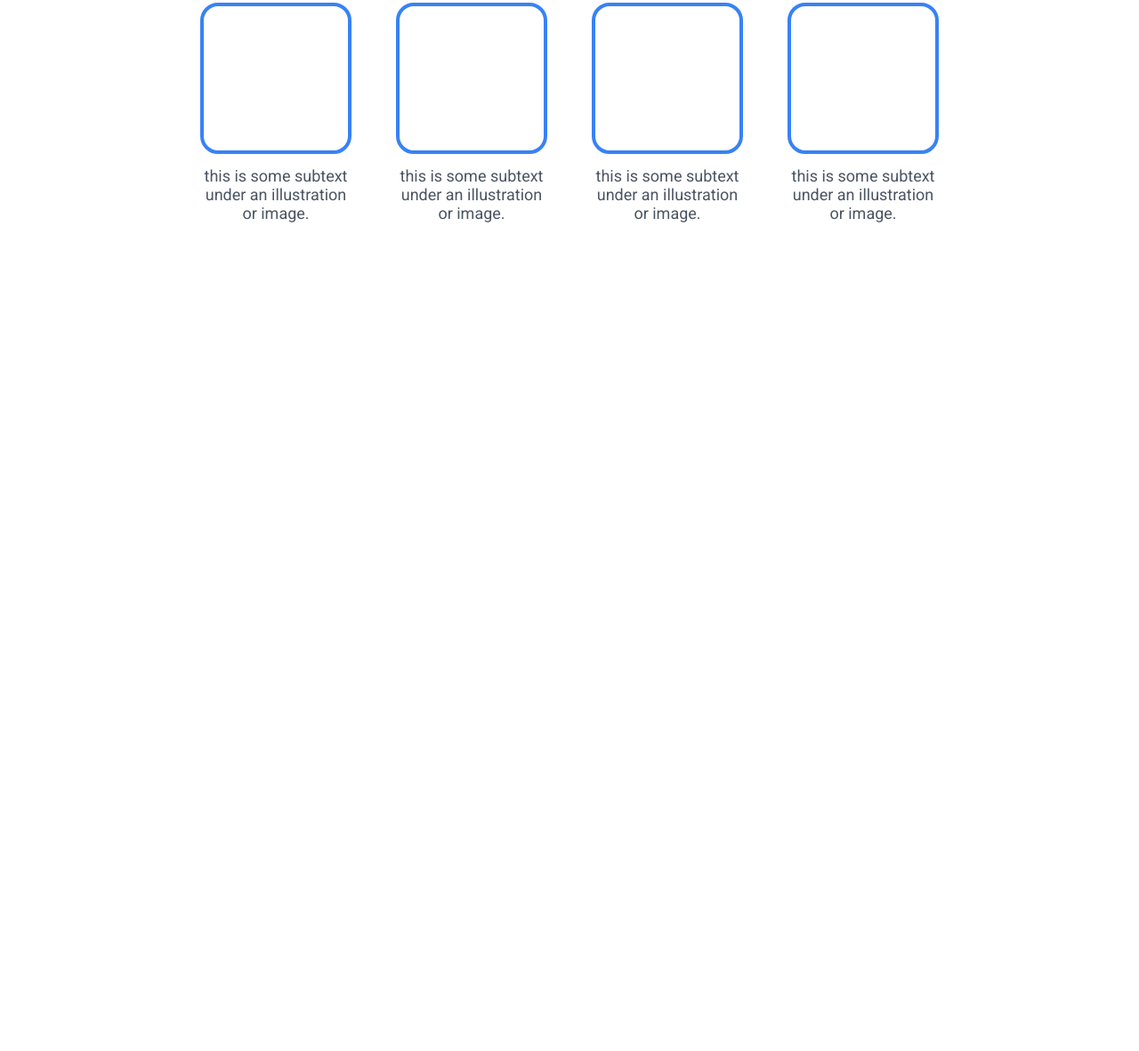
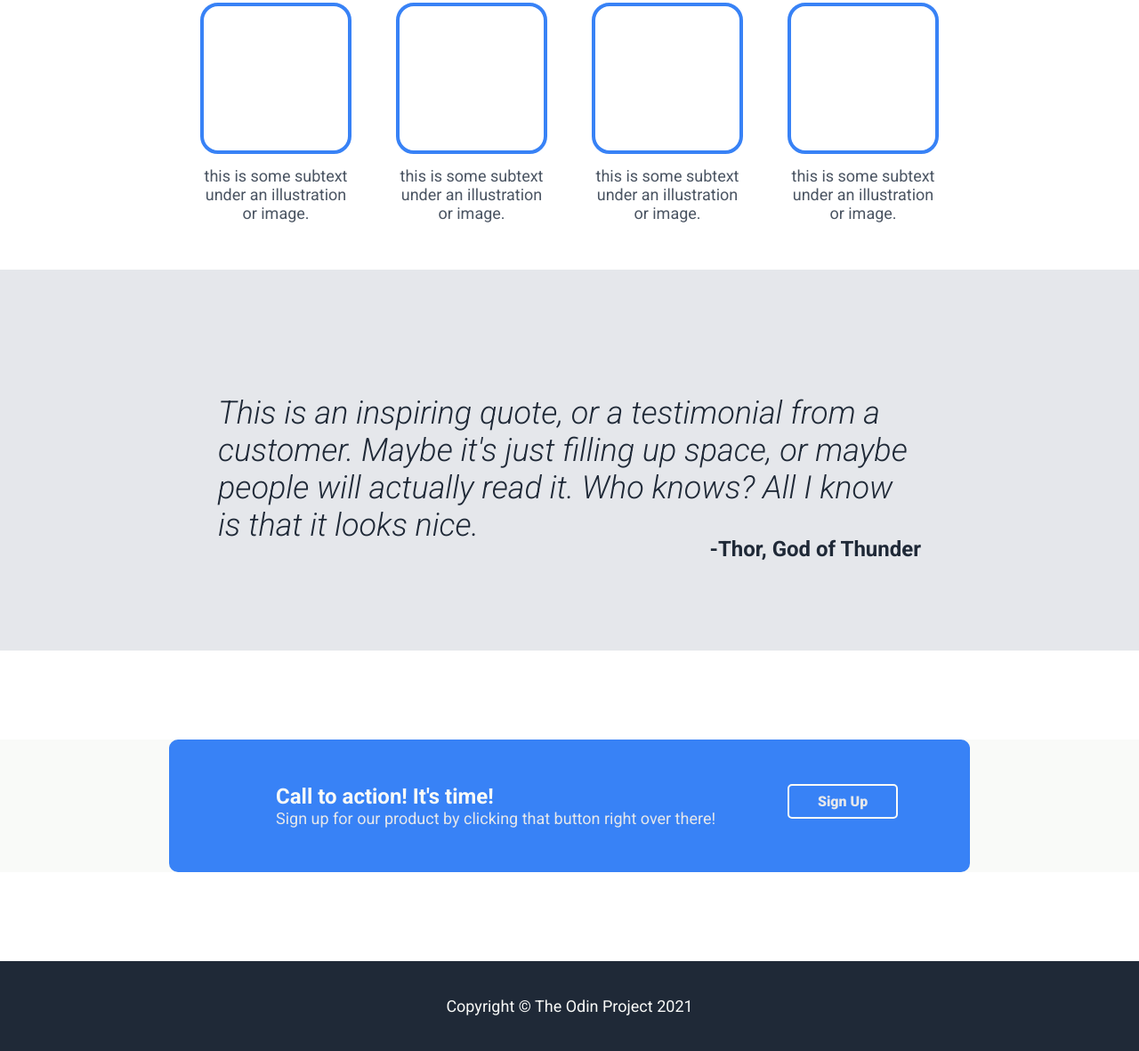
Before and after one commit to WMPatrick/Landing-Page, a plain HTML site: page index.html in a window 1280 px wide. Shown: the part 686-1867 px from the top of the page at 89% size. Before the commit the page ends 989 px from the top, so only its background shows below. Drawn offline with Linux system fonts and the light colour scheme.

Commit message:
final section

```diff
--- a/index.html
+++ b/index.html
@@ -4,9 +4,12 @@
     <meta charset="UTF-8" />
     <meta name="viewport" content="width=device-width, initial-scale=1.0" />
     <title>Landing Page</title>
-    <link rel="preconnect" href="https://fonts.googleapis.com">
-    <link rel="preconnect" href="https://fonts.gstatic.com" crossorigin>
-    <link href="https://fonts.googleapis.com/css2?family=Roboto:ital,wght@0,100;0,300;0,400;0,500;0,700;0,900;1,300&display=swap" rel="stylesheet">
+    <link rel="preconnect" href="https://fonts.googleapis.com" />
+    <link rel="preconnect" href="https://fonts.gstatic.com" crossorigin />
+    <link
+      href="https://fonts.googleapis.com/css2?family=Roboto:ital,wght@0,100;0,300;0,400;0,500;0,700;0,900;1,300&display=swap"
+      rel="stylesheet"
+    />
     <link rel="stylesheet" href="styles.css" />
   </head>
   <body>
@@ -29,29 +32,59 @@
             <div class="smaller">
               <p>
                 This website has some subtext that goes here under the <br />
-                main title. It's a smaller font and the color is lower <br />contrast.
+                main title. It's a smaller font and the color is lower
+                <br />contrast.
               </p>
               <button id="sign-up">Sign Up</button>
             </div>
           </div>
-            <div class="image">
-              <p>this is a placeholder for an image</p>
-            </div>
+          <div class="image">
+            <p>this is a placeholder for an image</p>
+          </div>
         </div>
       </div>
 
       <div>
         <div class="random">Some random information.</div>
         <div class="boxes">
-          <section class="subtext"><div class="box"></div><p>this is some subtext under an illustration or image.</p></section>
-          <section class="subtext"><div class="box"></div><p>this is some subtext under an illustration or image.</p></section>
-          <section class="subtext"><div class="box"></div><p>this is some subtext under an illustration or image.</p></section>
-          <section class="subtext"><div class="box"></div><p>this is some subtext under an illustration or image.</p></section>
+          <section class="subtext">
+            <div class="box"></div>
+            <p>this is some subtext under an illustration or image.</p>
+          </section>
+          <section class="subtext">
+            <div class="box"></div>
+            <p>this is some subtext under an illustration or image.</p>
+          </section>
+          <section class="subtext">
+            <div class="box"></div>
+            <p>this is some subtext under an illustration or image.</p>
+          </section>
+          <section class="subtext">
+            <div class="box"></div>
+            <p>this is some subtext under an illustration or image.</p>
+          </section>
         </div>
       </div>
-      <div></div>
-      <div></div>
-      <div></div>
+      <div class="quote">
+        <div class="italic">
+          <p id="italic">
+            This is an inspiring quote, or a testimonial from a customer. Maybe
+            it's just filling up space, or maybe people will actually read it.
+            Who knows? All I know is that it looks nice.
+          </p>
+        </div>
+        <div class="Thor"><p>-Thor, God of Thunder</p></div>
+      </div>
+      <div class="white">
+        <div class="blue">
+          <div class="action">
+            <p id="action">Call to action! It's time!</p>
+            <p id="sign">Sign up for our product by clicking that button right over there!</p>
+          </div>
+          <div class="up"><button class="button">Sign Up</button></div>
+        </div>
+      </div>
+      <div class="copyright"><p>Copyright © The Odin Project 2021</p></div>
     </div>
   </body>
 </html>
--- a/styles.css
+++ b/styles.css
@@ -127,3 +127,79 @@ button {
     font-size: 18px;
     margin-bottom: 130px;
 }
+
+.quote {
+    background-color: #E5E7EB;
+    padding-top: 140px;
+    padding-bottom: 100px;
+}
+
+.italic {
+    font-size: 36px;
+    font-style: italic;
+    font-weight: 300;
+    width: 790px;
+    height: 160px;
+    color: #1F2937;
+    margin: auto;
+    text-align: start;
+}
+
+.Thor {
+    font-size: 24px;
+    font-weight: 700;
+    text-align: end;
+    margin: auto;
+    width: 790px;
+    color: #1F2937;
+}
+
+.white {
+    background-color: #F9FAF8;
+}
+
+.blue {
+    background-color: #3882f6;
+    display: flex;
+    margin: 100px 190px;
+    border-radius: 10px;
+}
+
+.action {
+    justify-content: center;
+    align-items: center;
+    margin-left: 120px;
+    padding-top: 50px;
+    padding-bottom: 50px;
+}
+
+#action {
+    color: #F9FAF8;
+    font-size: 24px;
+    font-weight: 700;
+}
+
+#sign {
+    color: #E5E7EB;
+    font-size: 18px;
+}
+
+.up {
+    margin: auto;
+}
+
+
+.button {
+    border: 2px solid #F9FAF8;
+    border-radius: 5px;
+    color: #E5E7EB;
+    font-size: 16px;
+}
+
+.copyright {
+    background-color: #1F2937;
+    color: #F9FAF8;
+    padding: 40px;
+    text-align: center;
+    font-size: 18px;
+}
```
